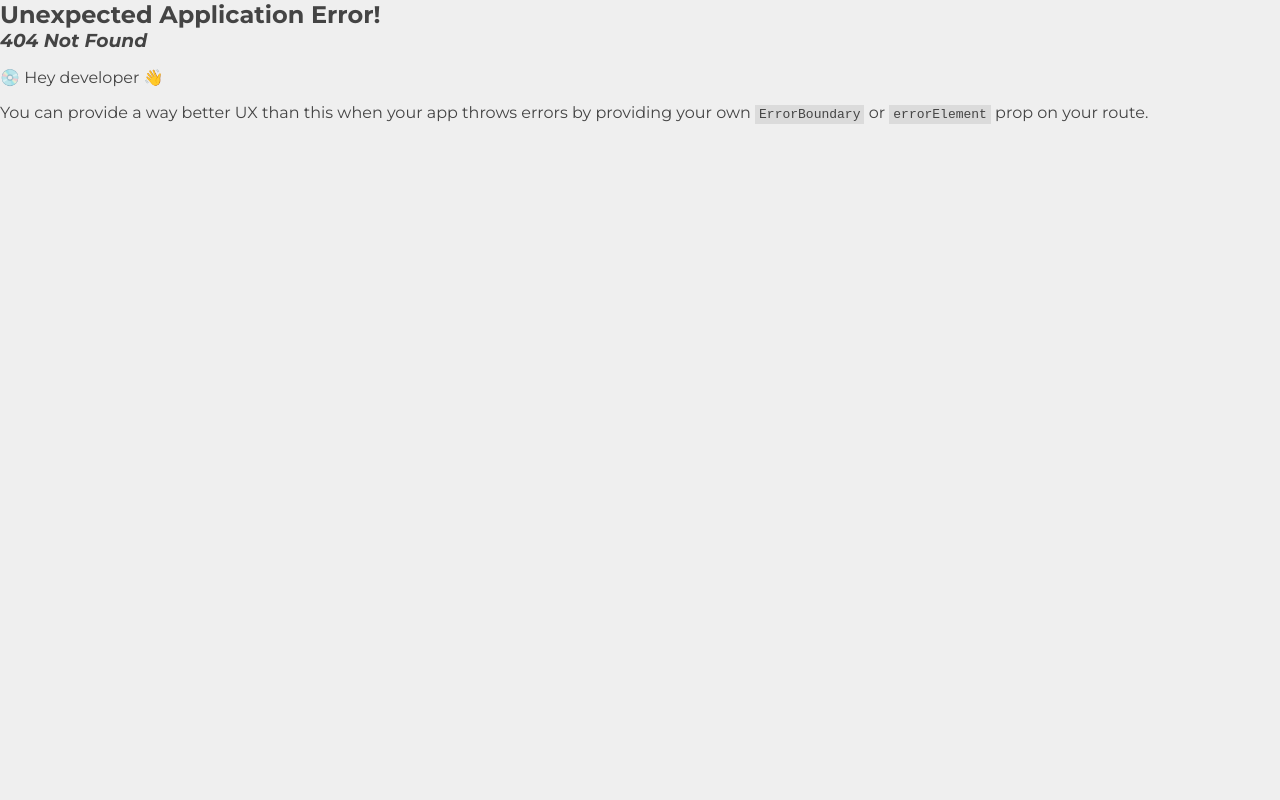
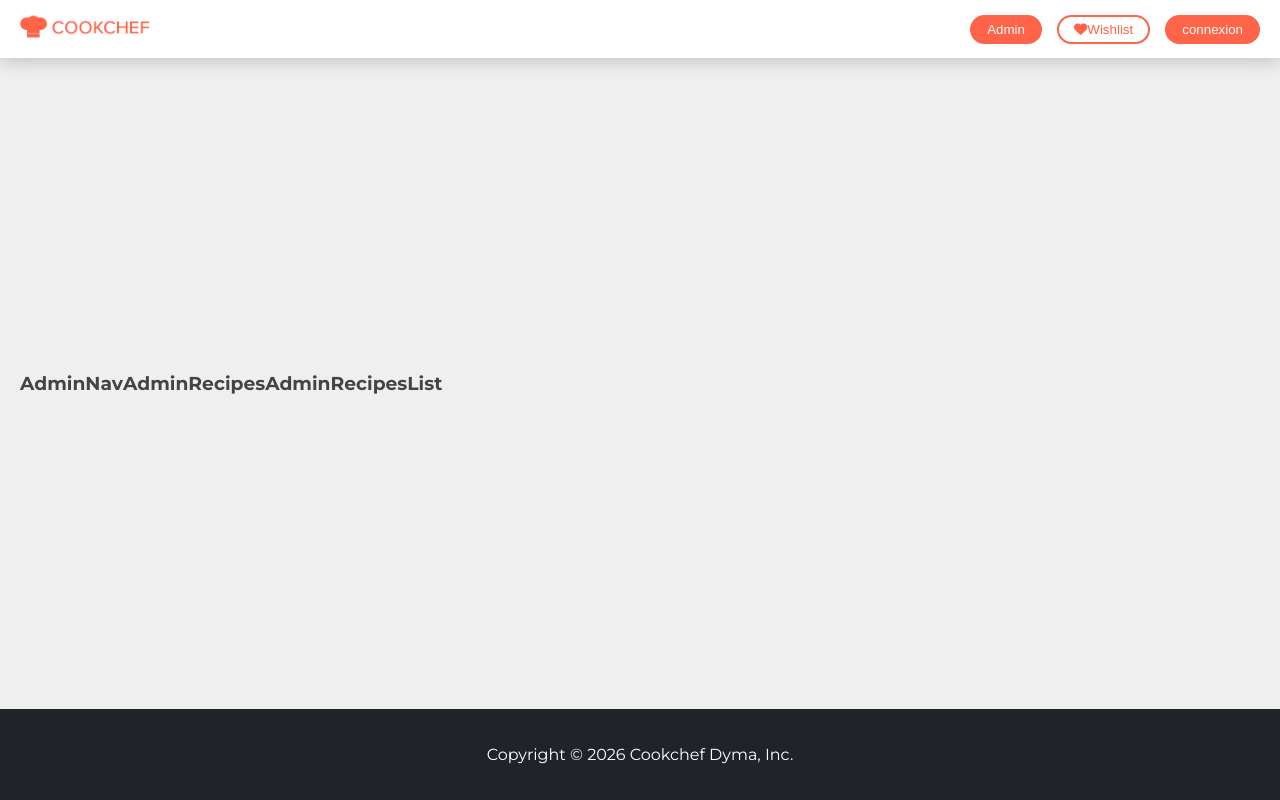
Before and after one commit to Glugnus/cookchef, a React (Vite) app: page /admin/recipes/list in a window 1280 px wide. Before the commit this address had no page. Built offline with nearby package versions, Linux system fonts and the light colour scheme.

Commit message:
5-Ossature du panel admin

```diff
--- a/src/apis/recipe.jsx
+++ b/src/apis/recipe.jsx
@@ -1,7 +1,4 @@
-import { useContext } from "react";
-import { ApiContext } from "../context/ApiContext";
-
-const RECIPE_API = useContext(ApiContext);
+const RECIPE_API = "https://restapi.fr/api/recipes";
 
 export async function getRecipes(queryParam) {
   const response = await fetch(
--- a/src/components/Header/Header.jsx
+++ b/src/components/Header/Header.jsx
@@ -16,7 +16,7 @@ function Header() {
       </div>
       <ul className={styles.headerList}>
         <NavLink to="/admin">
-          <button className="mr-15 btn btn-primary">Ajouter une recette</button>
+          <button className="mr-15 btn btn-primary">Admin</button>
         </NavLink>
 
         <button className="mr-15 btn btn-reverse-primary">
--- a/src/pages/Admin/Admin.jsx
+++ b/src/pages/Admin/Admin.jsx
@@ -1,9 +1,11 @@
-import RecipeForm from "./RecipeForm/RecipeForm";
+import { Outlet } from "react-router-dom";
+import AdminNav from "./components/AdminNav/AdminNav";
 
 function Admin() {
   return (
-    <div className="d-flex flex-column flex-fill align-items-center p-20">
-      <RecipeForm />
+    <div className="d-flex flex-fill align-items-center p-20">
+      <AdminNav />
+      <Outlet />
     </div>
   );
 }
--- /dev/null
+++ b/src/pages/Admin/components/AdminNav/AdminNav.jsx
@@ -0,0 +1,5 @@
+function AdminNav() {
+  return <h3>AdminNav</h3>;
+}
+
+export default AdminNav;
--- /dev/null
+++ b/src/pages/Admin/pages/AdminRecipes/AdminRecipes.jsx
@@ -0,0 +1,12 @@
+import { Outlet } from "react-router-dom";
+
+function AdminRecipes() {
+  return (
+    <>
+      <h3>AdminRecipes</h3>
+      <Outlet />
+    </>
+  );
+}
+
+export default AdminRecipes;
--- /dev/null
+++ b/src/pages/Admin/pages/AdminRecipes/pages/AdminRecipesList/AdminRecipesList.jsx
@@ -0,0 +1,5 @@
+function AdminRecipesList() {
+  return <h3>AdminRecipesList</h3>;
+}
+
+export default AdminRecipesList;
--- /dev/null
+++ b/src/pages/Admin/pages/AdminUsers/AdminUsers.jsx
@@ -0,0 +1,5 @@
+function AdminUsers() {
+  return <h3>AdminUsers</h3>;
+}
+
+export default AdminUsers;
--- a/src/router.jsx
+++ b/src/router.jsx
@@ -1,9 +1,23 @@
 import { lazy } from "react";
-import { createBrowserRouter } from "react-router-dom";
+import { createBrowserRouter, redirect } from "react-router-dom";
 import App from "./App";
 
 const Homepage = lazy(() => import("./pages/Homepage/Homepage"));
 const Admin = lazy(() => import("./pages/Admin/Admin"));
+const AdminRecipes = lazy(
+  () => import("./pages/Admin/pages/AdminRecipes/AdminRecipes"),
+);
+const AdminUsers = lazy(
+  () => import("./pages/Admin/pages/AdminUsers/AdminUsers"),
+);
+const AdminRecipesList = lazy(
+  () =>
+    import("./pages/Admin/pages/AdminRecipes/pages/AdminRecipesList/AdminRecipesList"),
+);
+const AdminRecipesForm = lazy(
+  () =>
+    import("./pages/Admin/pages/AdminRecipes/pages/AdminRecipesForm/AdminRecipesForm"),
+);
 
 export const router = createBrowserRouter([
   {
@@ -17,6 +31,29 @@ export const router = createBrowserRouter([
       {
         path: "admin",
         element: <Admin />,
+        children: [
+          {
+            path: "recipes",
+            element: <AdminRecipes />,
+            children: [
+              {
+                index: true,
+                loader: async () => redirect("/admin/recipes/list"),
+              },
+              { path: "list", element: <AdminRecipesList /> },
+              { path: "new", element: <AdminRecipesForm /> },
+              { path: "edit/:recipeId", element: <AdminRecipesForm /> },
+            ],
+          },
+          {
+            path: "users",
+            element: <AdminUsers />,
+          },
+          {
+            index: true,
+            loader: async () => redirect("/admin/recipes"),
+          },
+        ],
       },
     ],
   },
```
Also changed, not shown: src/pages/Admin/pages/AdminRecipes/pages/AdminRecipesForm/AdminRecipesForm.jsx (renamed from src/pages/Admin/RecipeForm/RecipeForm.jsx, +4 -4 lines), src/pages/Admin/pages/AdminRecipes/pages/AdminRecipesForm/AdminRecipesForm.module.scss (renamed from src/pages/Admin/RecipeForm/RecipeForm.module.scss).
